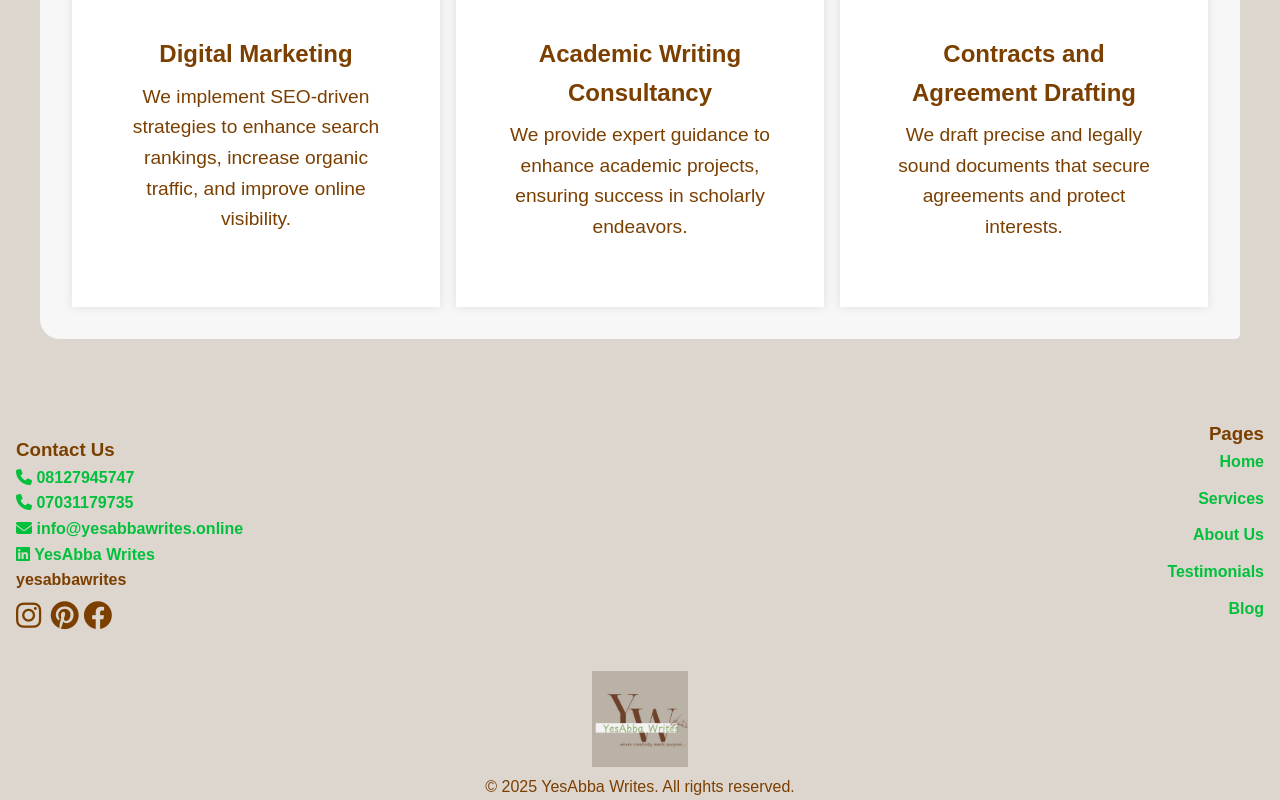
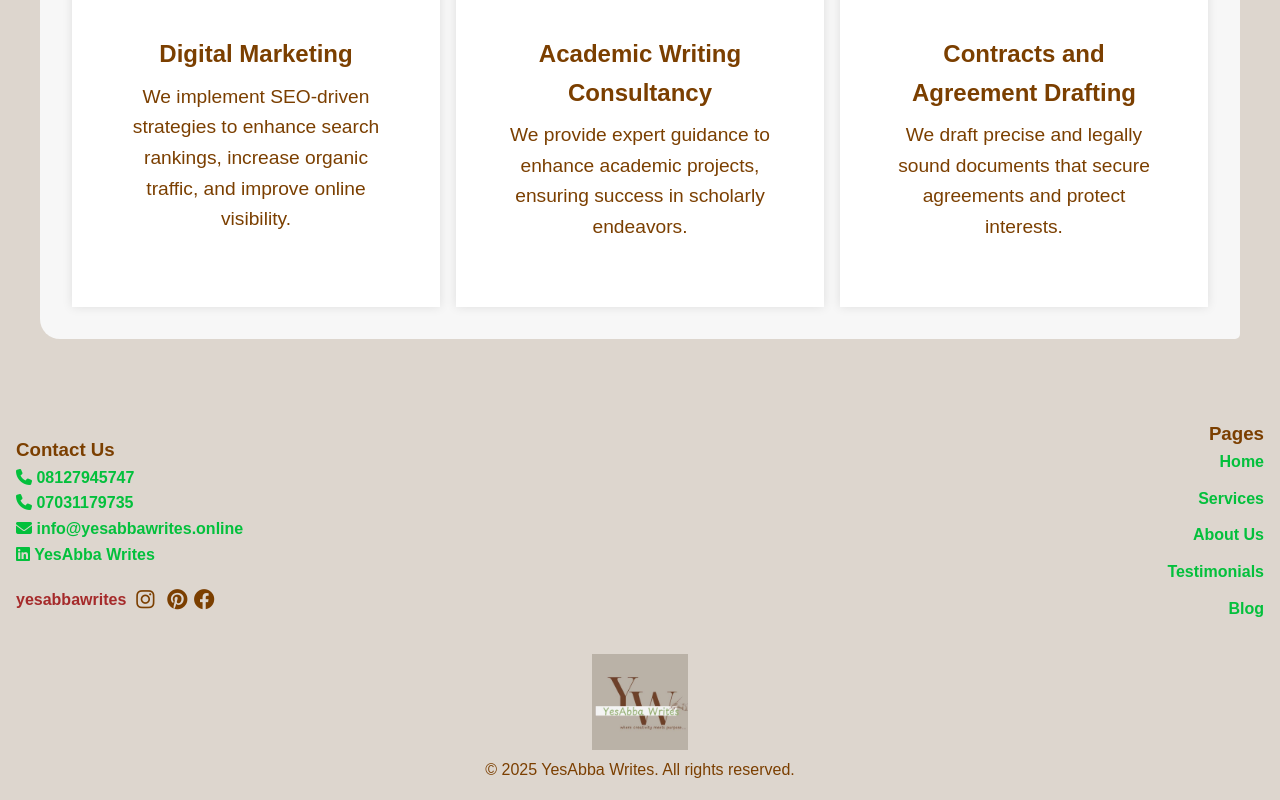
Before and after one commit to EzeElijahTochukwu/NewAbba, a React (Vite) app: page / in a window 1280 px wide. Shown: the part 810-1610 px from the top of the page. Built offline with nearby package versions, Linux system fonts and the light colour scheme.

Commit message:
Update index.css

```diff
--- a/src/index.css
+++ b/src/index.css
@@ -325,23 +325,33 @@ button:hover {
 .footer-left a{
   color:#03C03C;
 }
+.brand-social {
+  display: flex;
+  align-items: center;
+  gap: 10px; /* Adjust spacing between text and icons */
+  margin-top: 1rem;
+}
+
+.brand-name {
+  font-weight: bold;
+  color: brown;
+}
+
 .social-icons {
   display: flex;
-  gap: 0.3rem; /* Reduce gap if needed */
-  margin: 0; /* Remove extra space */
-
+  gap: 0.4rem; /* Reduce spacing between icons */
 }
-
 
 .social-icons a {
   color: inherit;
-  font-size: 1.8rem;
+  font-size: 1.3rem; /* Reduce icon size */
   transition: color 0.3s ease;
 }
 
 .social-icons a:hover {
   color: #666;
 }
+
 /* Nav links are vertical on all screen sizes */
 .footer-links {
   display: flex;
```
